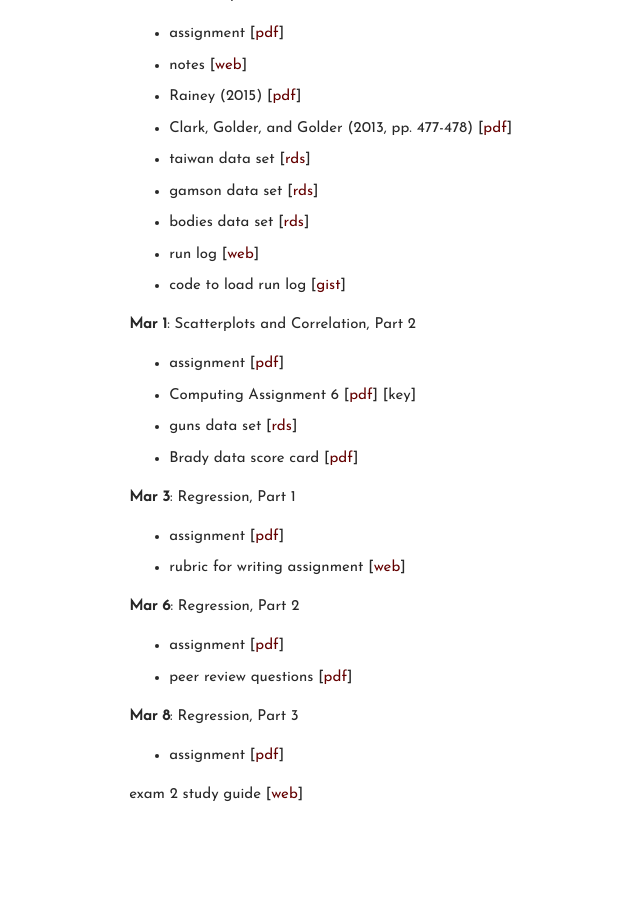
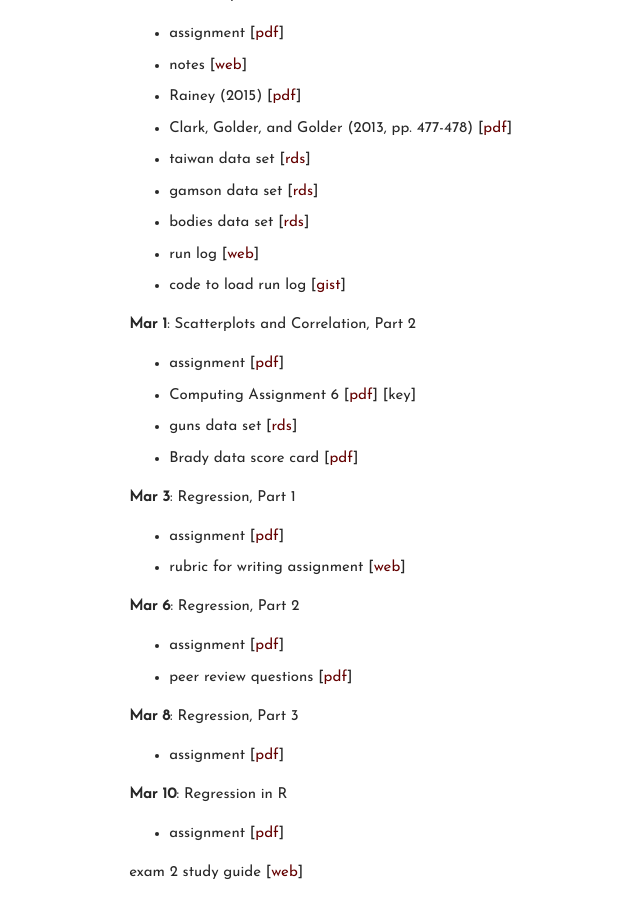
Before and after one commit to carlislerainey/carlislerainey.github.io, a Jekyll site: the page built from teaching/pols-209/index.md, in a window 1280 px wide and 900 px high, scrolled down 3386 px. Shown: the whole window, without its empty margins (333-973 px from the left). Built offline with Jekyll 4.4.1, drawn with Linux system fonts in a browser that asks for light colours; before the commit the page ends 4208 px from its top, so only the background shows below that.

Commit message:
update 209

```diff
--- a/teaching/pols-209/index.md
+++ b/teaching/pols-209/index.md
@@ -148,4 +148,8 @@ Tuesday, 1-4pm
 **Mar 8**: Regression, Part 3
 - assignment [[pdf](files/assign-22-regression-3.pdf)]
 
+**Mar 10**: Regression in R
+- assignment [[pdf](files/assign-23-regression-r.pdf)]
+
+
 exam 2 study guide [[web](https://docs.google.com/document/d/1ptsAIiZHFbrH2zNuQI5Y_5XSLbIrVZJqpbe-NoanCoo/edit?usp=sharing)]
```
Also changed, not shown: 1 other file.
